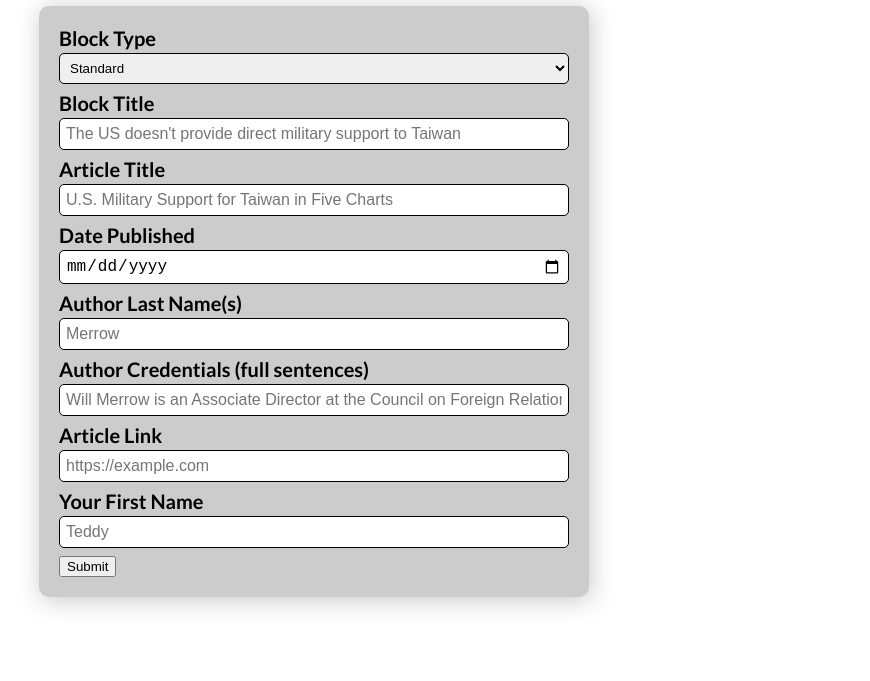
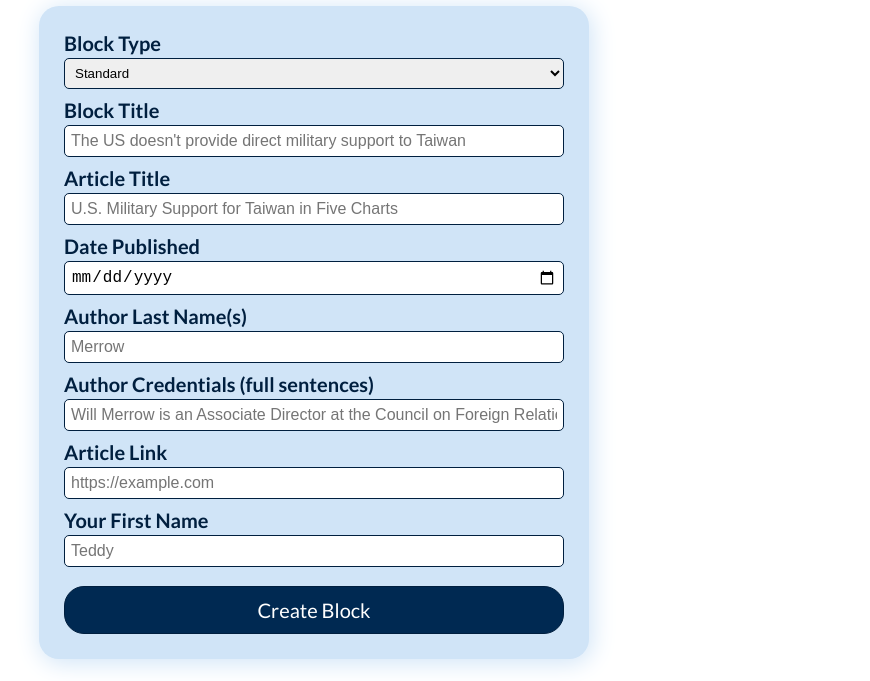
Before and after one commit to tfpgh/deft-blocks, a website built with Vite: page index.html in a window 1280 px wide. Shown: the part 119-800 px from the top of the page, without its empty margins (31-901 px from the left). Built offline with nearby package versions, Linux system fonts and the light colour scheme.

Commit message:
Update styling

```diff
--- a/index.html
+++ b/index.html
@@ -95,7 +95,7 @@
               required
             />
           </div>
-          <button type="submit">Submit</button>
+          <button type="submit" class="lato-500">Create Block</button>
         </form>
       </div>
       <div class="column" id="result-div"></div>
--- a/src/generate-block.js
+++ b/src/generate-block.js
@@ -33,7 +33,7 @@ export function processSubmit(e) {
 
   resultsDiv.innerHTML = generateBlock(
     formData.get("block-type"),
-    formData.get("block-name"),
+    formData.get("block-title"),
     formData.get("author-last"),
     new Date(
       Date.parse(formData.get("date")) +
--- a/src/style.css
+++ b/src/style.css
@@ -27,6 +27,7 @@ h1 {
   text-align: center;
   font-size: 65px;
   margin: 25px 0 0;
+  color: #001f3f;
 }
 
 .body {
@@ -38,18 +39,19 @@ h1 {
 .column {
   flex: 50%;
   margin: 20px;
-  padding: 20px;
-  border-radius: 10px;
+  padding: 25px;
+  border-radius: 20px;
 }
 
 #form-div {
-  background-color: #cccccc;
-  box-shadow: 2px 3px 24px 1px #cccccc;
+  background-color: #d0e4f7;
+  box-shadow: 2px 3px 24px 1px #d0e4f7;
+  color: #001f3f;
 }
 
 .input-div {
   padding: 0;
-  margin: 7px 0;
+  margin: 9px 0;
 }
 
 label {
@@ -62,7 +64,7 @@ input {
   font-size: 16px;
   margin-top: 3px;
   padding: 6px;
-  border: 1px solid #000;
+  border: 1px solid #001f3f;
   border-radius: 5px;
 }
 
@@ -70,10 +72,33 @@ select {
   margin-top: 3px;
   width: 100%;
   padding: 6px;
-  border: 1px solid #000;
+  border: 1px solid #001f3f;
   border-radius: 5px;
 }
 
 option {
   font-size: 16px;
 }
+
+button {
+  background-color: #002952;
+  border-radius: 20px;
+  border: 1px solid #001f3f;
+  display: inline-block;
+  cursor: pointer;
+  color: #ffffff;
+  font-size: 20px;
+  padding: 11px 18px;
+  width: 100%;
+  text-decoration: none;
+  margin-top: 10px;
+}
+
+button:hover {
+  background-color: #001f3f;
+}
+
+button:active {
+  position: relative;
+  top: 1px;
+}
```
